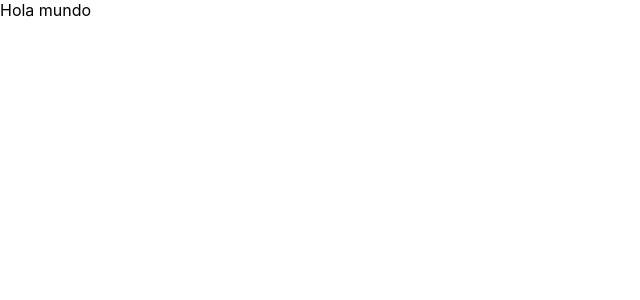
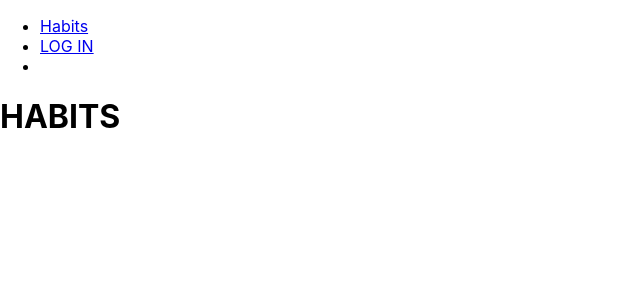
Before and after one commit to LautaroBlasco23/habits-controller-app, a React (Create React App) app in the folder client/: page / in a window 1280 px wide. Shown: the top 300 px of the page, without its empty margins (0-640 px from the left). Built offline with nearby package versions, Linux system fonts and the light colour scheme.

Commit message:
client: routes set up

```diff
--- a/client/package.json
+++ b/client/package.json
@@ -34,5 +34,8 @@
       "last 1 firefox version",
       "last 1 safari version"
     ]
+  },
+  "devDependencies": {
+    "react-router-dom": "^6.4.5"
   }
 }
--- a/client/src/App.js
+++ b/client/src/App.js
@@ -1,8 +1,18 @@
+import { BrowserRouter, Routes, Route } from "react-router-dom";
+import HabitsContainer from "./components/routes/habits";
+import UserContainer from "./components/routes/users";
+import AuthContainer from "./components/routes/auth";
+
 function App() {
   return (
-    <div className="App">
-      Hola mundo
-    </div>
+    <BrowserRouter>
+      <Routes>
+        <Route path="/" element={<HabitsContainer />} />
+        <Route path="/user" element={< UserContainer />} />
+        <Route path="/auth" element={< AuthContainer />} />
+      </Routes>
+    </BrowserRouter>
+
   );
 }
 
--- /dev/null
+++ b/client/src/components/navbar/navbar.jsx
@@ -0,0 +1,29 @@
+import { Link } from "react-router-dom";
+
+function Navbar () {
+    return(
+        <nav>
+        <ul>
+          <li>
+            <Link to="/">Habits</Link>
+          </li>
+          <li>
+            {localStorage.getItem("usertoken") == null ?
+            <Link to="/auth">LOG IN</Link>
+            :
+            <Link to="/auth">LOG OUT</Link>
+            }
+          </li>
+          <li>
+            {localStorage.getItem("usertoken") == null ?
+            <div></div>
+            :
+            <Link to="/user">My profile</Link>
+            }
+          </li>
+        </ul>
+      </nav>
+    )
+}
+
+export default Navbar;
--- /dev/null
+++ b/client/src/components/routes/auth/index.jsx
@@ -0,0 +1,13 @@
+import Navbar from "../../navbar/navbar";
+
+
+function AuthContainer() {
+    return (
+        <div>
+            <Navbar />
+            <h1> AUTH </h1>
+        </div>
+    );
+};
+
+export default AuthContainer;
--- /dev/null
+++ b/client/src/components/routes/habits/index.jsx
@@ -0,0 +1,12 @@
+import Navbar from "../../navbar/navbar";
+
+function HabitContainer() {
+    return (
+        <div>
+            <Navbar />
+            <h1> HABITS </h1>
+        </div>
+    );
+};
+
+export default HabitContainer;
--- /dev/null
+++ b/client/src/components/routes/users/index.jsx
@@ -0,0 +1,12 @@
+import Navbar from "../../navbar/navbar";
+
+function UserContainer() {
+    return (
+        <div>
+            <Navbar />
+            <h1> USER </h1>
+        </div>
+    );
+};
+
+export default UserContainer;
```
Also changed, not shown: client/src/components/habit-card/habit.card.jsx (added), client/src/components/login/login.jsx (added), client/src/components/register/register.jsx (added), 1 other file (tests, documents, lock files or other folders).
